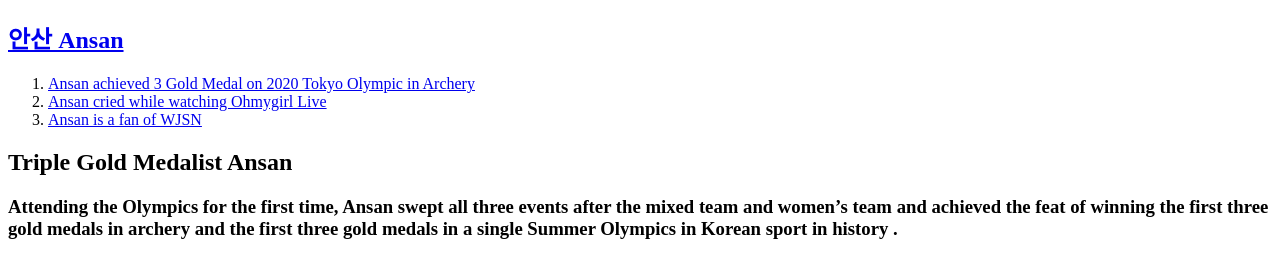
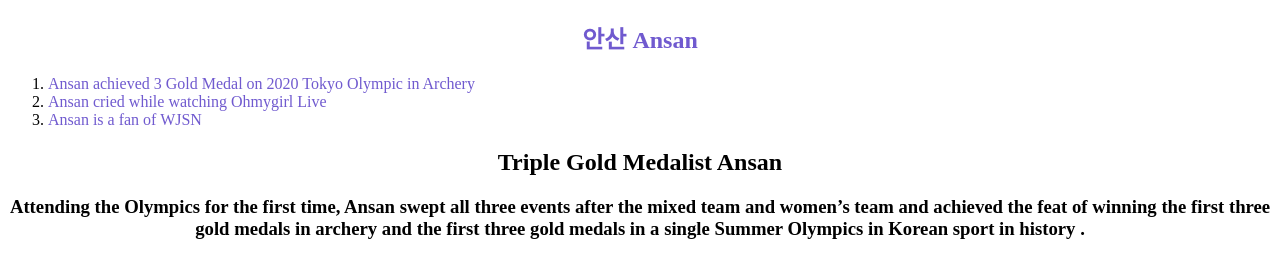
Before and after one commit to tayko11/ssan, a plain HTML site: page 1.html in a window 1280 px wide. Shown: the top 255 px of the page. Drawn offline with Linux system fonts and the light colour scheme; a script that the page names is missing.

Commit message:
Update 1.html

```diff
--- a/1.html
+++ b/1.html
@@ -6,7 +6,20 @@
 </head>
 <body>
 
-    <h2><a href="index.html"><strong>안산 Ansan</strong></h2></a>
+    <h2><a href="index.html style="color:rgb(74, 13, 128);
+           text-decoration: none;"><strong>안산 Ansan</strong></h2></a>
+
+<style>
+        a{color:rgb(112, 90, 207);
+        text-decoration: none;}
+        h1
+        {
+            font-size: 60px;
+            text-align: center;
+        }
+        h2,h3
+        {text-align: center;}
+</style>
 
 
 
```
